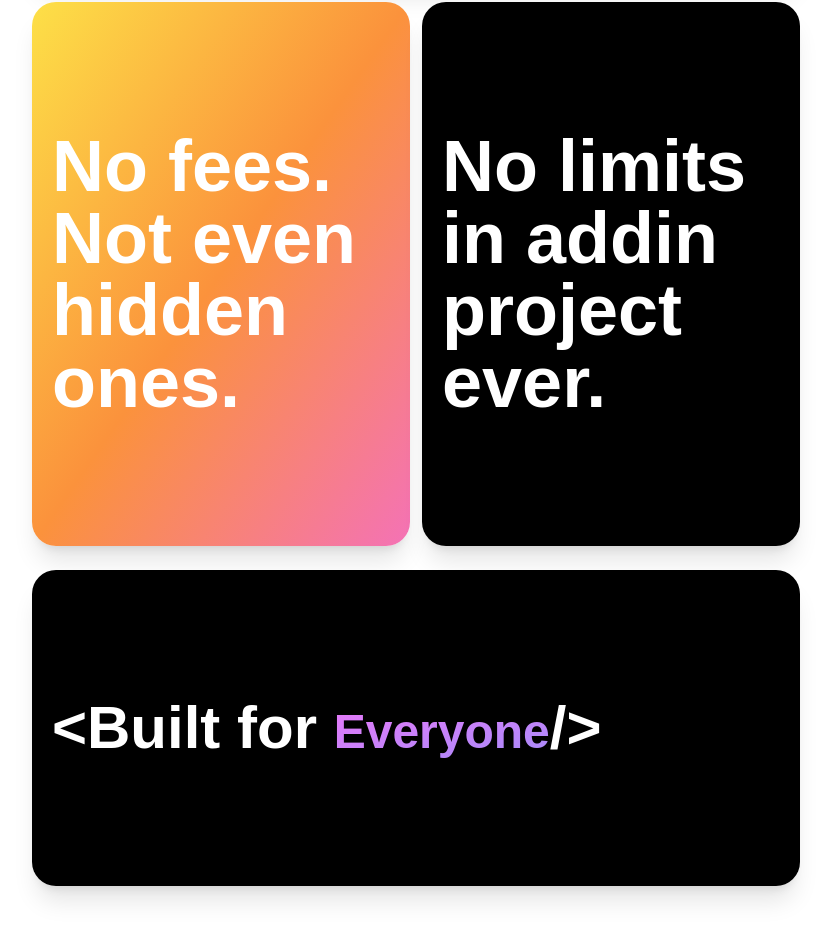
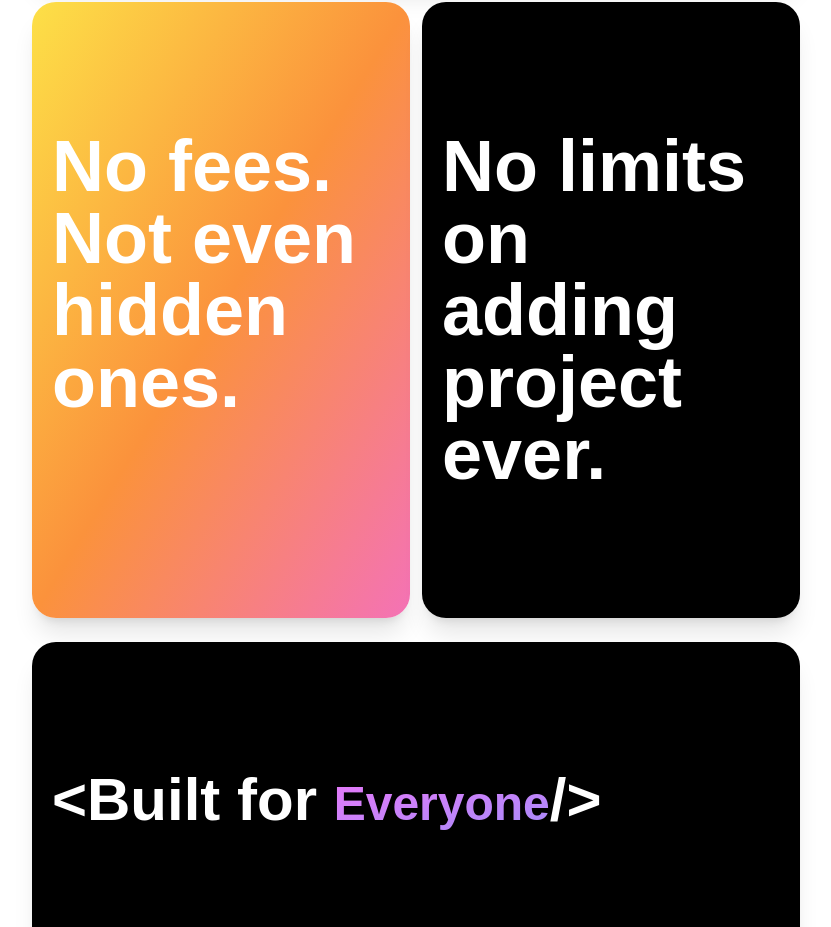
Before and after one commit to theabhayprajapati/showcase-projects, a Next.js app: page / in a window 1280 px wide. Shown: the part 1050-1977 px from the top of the page, without its empty margins (224-1055 px from the left). Built offline with nearby package versions, Linux system fonts and the light colour scheme.

Commit message:
mering them

```diff
--- a/pages/index.tsx
+++ b/pages/index.tsx
@@ -48,7 +48,7 @@ const Index = () => {
                 </div>
                 <div className='text-7xl py-20 bg-black md:py-32 font-bold  p-5 rounded-3xl shadow-xl'>
                   <h1 className='text-white'>
-                    No limits in addin project ever.
+                    No limits on adding project ever.
                   </h1>
                 </div>
               </div>
```
